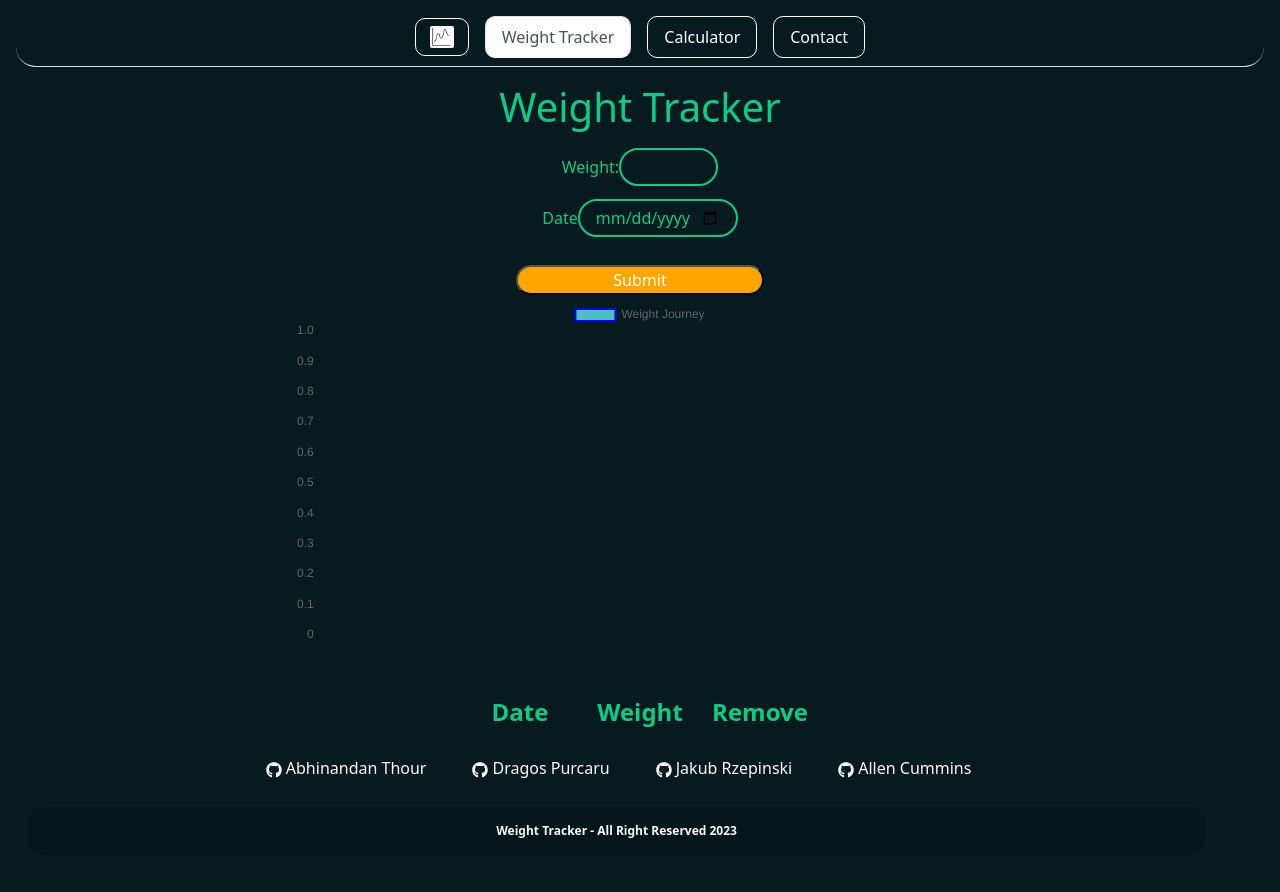
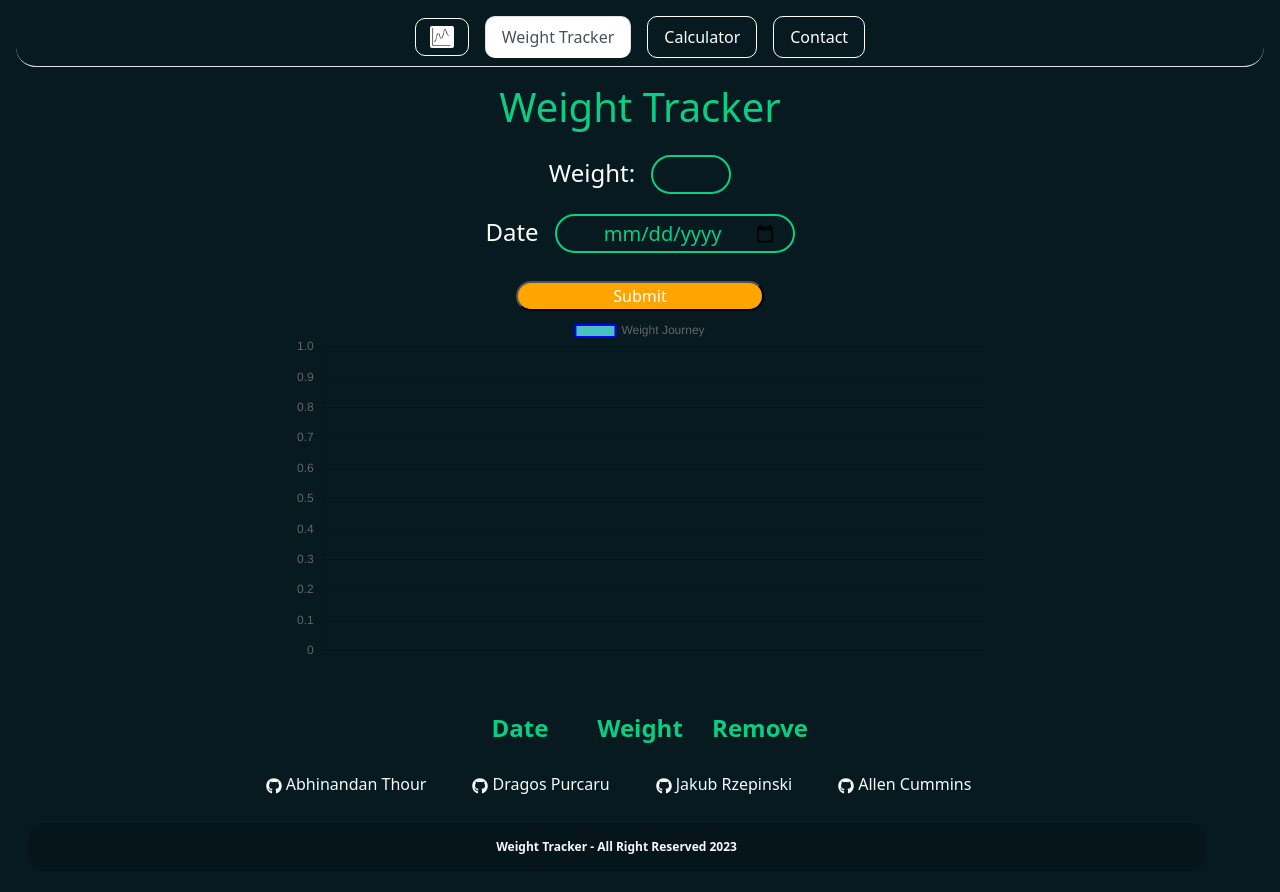
Before and after one commit to Bh00fie/Weight-Tracker, a React (Create React App) app: page /tracker in a window 1280 px wide. Built offline with nearby package versions, Linux system fonts and the light colour scheme.

Commit message:
fixed input in the tracker.js

```diff
--- a/src/components/pages/tracker.css
+++ b/src/components/pages/tracker.css
@@ -32,11 +32,34 @@ th, td {
     width: 15vh;
 }
 
-th {
+th, .weightInput label, .dateInput label {
     font-size: 1.5rem;
 }
 
-td {
+.weightInput label, .dateInput label {
+    margin-right: 1rem;
+}
+
+.weightInput input, .dateInput input {
+    text-align: center;
+}
+
+.weightInput input {
+    width: 5rem;
+}
+
+.dateInput input {
+    width: 15rem;
+}
+
+td, .weightInput, .dateInput {
     font-size: 1.25rem;
     color: white;
 }
+
+form {
+    display: flex;
+    flex-direction: column;
+    justify-content: center;
+    align-items: center;
+}
```
